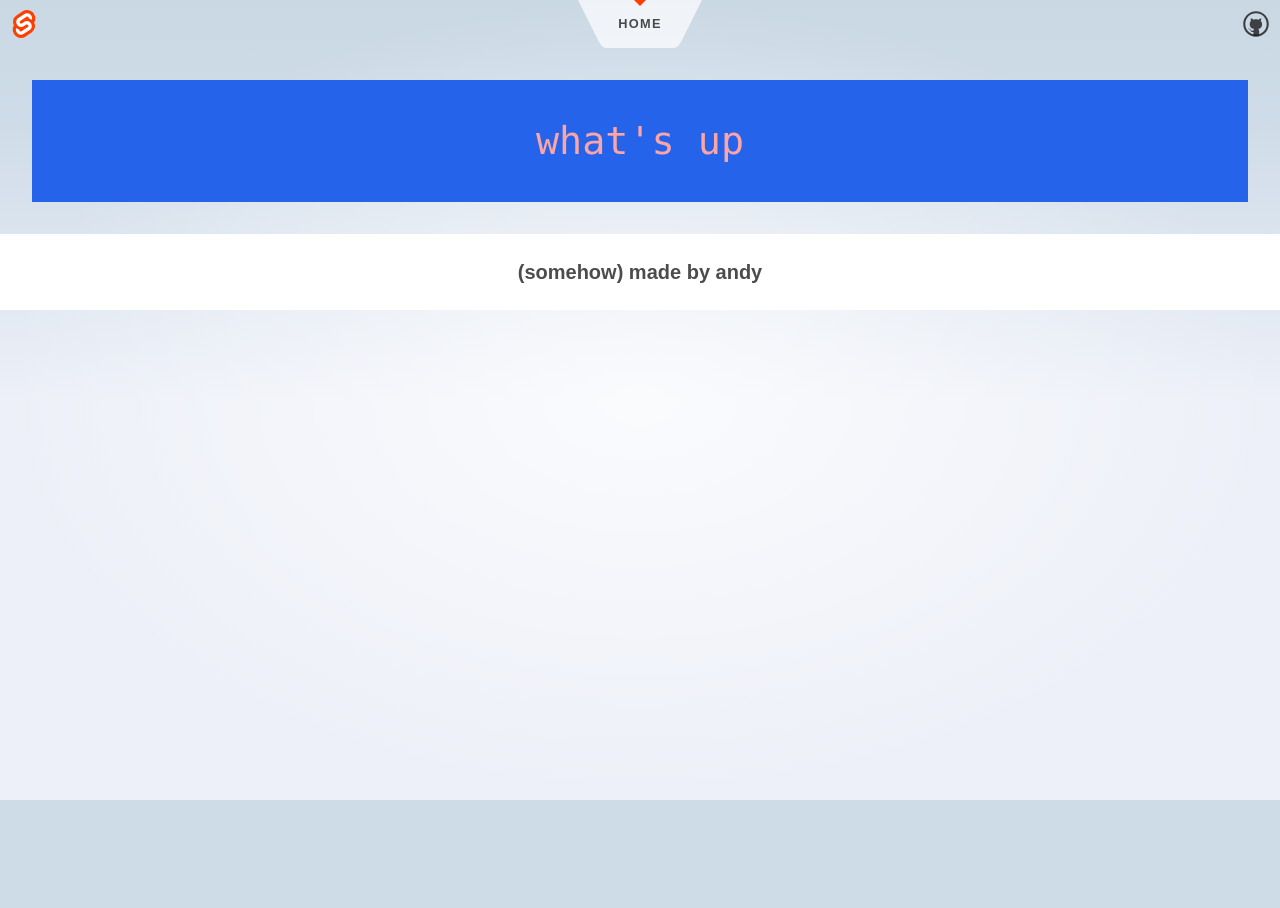
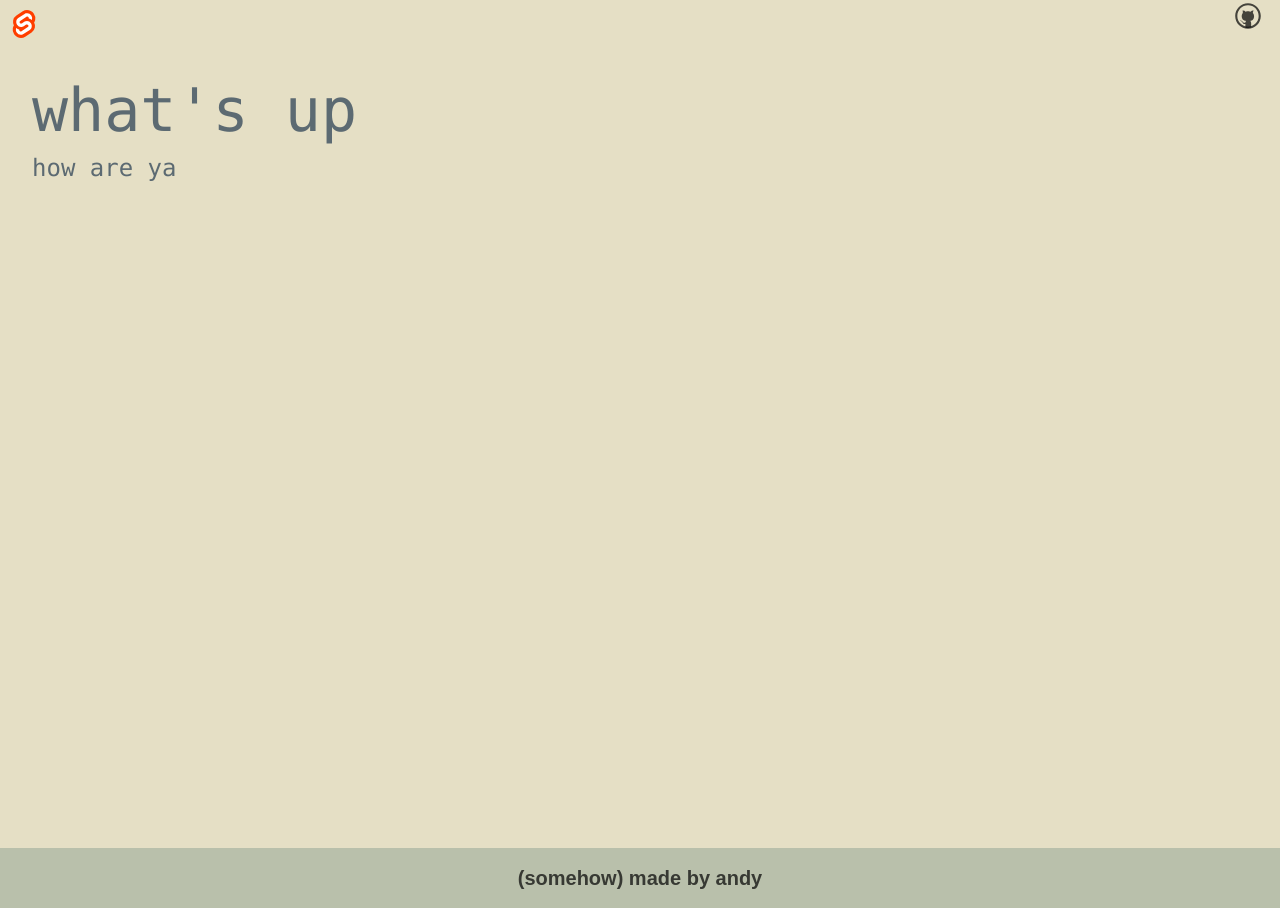
Before and after one commit to anirudhsridhar225/portfolio, a SvelteKit app: page / in a window 1280 px wide. Before the commit the page ends 800 px from the top, so only its background shows below. Built offline with nearby package versions, Linux system fonts and the light colour scheme.

Commit message:
some basic content

```diff
--- a/src/app.css
+++ b/src/app.css
@@ -19,93 +19,3 @@
 	font-family: var(--font-body);
 	color: var(--color-text);
 }
-
-body {
-	min-height: 100vh;
-	margin: 0;
-	background-attachment: fixed;
-	background-color: var(--color-bg-1);
-	background-size: 100vw 100vh;
-	background-image: radial-gradient(
-			50% 50% at 50% 50%,
-			rgba(255, 255, 255, 0.75) 0%,
-			rgba(255, 255, 255, 0) 100%
-		),
-		linear-gradient(180deg, var(--color-bg-0) 0%, var(--color-bg-1) 15%, var(--color-bg-2) 50%);
-}
-
-h1,
-h2,
-p {
-	font-weight: 400;
-}
-
-p {
-	line-height: 1.5;
-}
-
-a {
-	color: var(--color-theme-1);
-	text-decoration: none;
-}
-
-a:hover {
-	text-decoration: underline;
-}
-
-h1 {
-	font-size: 2rem;
-	text-align: center;
-}
-
-h2 {
-	font-size: 1rem;
-}
-
-pre {
-	font-size: 16px;
-	font-family: var(--font-mono);
-	background-color: rgba(255, 255, 255, 0.45);
-	border-radius: 3px;
-	box-shadow: 2px 2px 6px rgb(255 255 255 / 25%);
-	padding: 0.5em;
-	overflow-x: auto;
-	color: var(--color-text);
-}
-
-.text-column {
-	display: flex;
-	max-width: 48rem;
-	flex: 0.6;
-	flex-direction: column;
-	justify-content: center;
-	margin: 0 auto;
-}
-
-input,
-button {
-	font-size: inherit;
-	font-family: inherit;
-}
-
-button:focus:not(:focus-visible) {
-	outline: none;
-}
-
-@media (min-width: 720px) {
-	h1 {
-		font-size: 2.4rem;
-	}
-}
-
-.visually-hidden {
-	border: 0;
-	clip: rect(0 0 0 0);
-	height: auto;
-	margin: 0;
-	overflow: hidden;
-	padding: 0;
-	position: absolute;
-	width: 1px;
-	white-space: nowrap;
-}
--- a/src/routes/+layout.svelte
+++ b/src/routes/+layout.svelte
@@ -3,14 +3,14 @@
 	import Header from './Header.svelte';
 </script>
 
-<div class="app">
+<div class="bg-[#E5DFC5] min-h-screen">
 	<Header />
 
 	<main>
 		<slot />
 	</main>
 
-	<footer class="w-full text-center bg-white p-6">
+	<footer class="w-full text-center bg-[#B9C0AB] p-4">
 		<p class=" text-xl font-semibold">(somehow) made by andy</p>
 	</footer>
 </div>
--- a/src/routes/+page.svelte
+++ b/src/routes/+page.svelte
@@ -2,10 +2,11 @@
 	</script>
 
 <svelte:head>
-	<title>Home</title>
-	<meta name="description" content="Svelte demo app" />
+	<title>My Portfolio</title>
+	<meta name="andy-portfolio" content="Andy's Potfolio Website" />
 </svelte:head>
 
-<section>
-  <h1 class="bg-blue-600 p-8 m-8 text-red-300 font-mono">what's up</h1>
+<section class="min-h-screen">
+  <p class="p-8 pb-0 text-[#5C6A72] font-mono text-6xl">what's up</p>
+  <p class="p-8 pt-3 text-[#5C6A72] font-mono text-2xl">how are ya</p>
 </section>
--- a/src/routes/Header.svelte
+++ b/src/routes/Header.svelte
@@ -1,123 +1,18 @@
 <script>
-	import { page } from '$app/stores';
+	import github from '$lib/images/github.svg';
 	import logo from '$lib/images/svelte-logo.svg';
-	import github from '$lib/images/github.svg';
 </script>
 
-<header>
-	<div class="corner">
-		<a href="https://kit.svelte.dev">
-			<img src={logo} alt="SvelteKit" />
+<header class="flex justify-between">
+	<div class="w-12 h-12">
+		<a href="https://kit.svelte.dev" class="flex items-center justify-center w-full h-full">
+			<img src={logo} alt="SvelteKit" class="w-8 h-8 object-contain" />
 		</a>
 	</div>
 
-	<nav>
-		<svg viewBox="0 0 2 3" aria-hidden="true">
-			<path d="M0,0 L1,2 C1.5,3 1.5,3 2,3 L2,0 Z" />
-		</svg>
-		<ul>
-			<li aria-current={$page.url.pathname === '/' ? 'page' : undefined}>
-				<a href="/">Home</a>
-			</li>
-		</ul>
-		<svg viewBox="0 0 2 3" aria-hidden="true">
-			<path d="M0,0 L0,3 C0.5,3 0.5,3 1,2 L2,0 Z" />
-		</svg>
-	</nav>
-
-	<div class="corner">
-		<a href="https://github.com/sveltejs/kit">
-			<img src={github} alt="GitHub" />
+	<div class="w-12 h-12">
+		<a href="https://github.com/shotoyaar" target="flex items-center justify-center w-full h-full">
+			<img src={github} alt="GitHub" class="w-8 h-8 object-contain" />
 		</a>
 	</div>
 </header>
-
-<style>
-	header {
-		display: flex;
-		justify-content: space-between;
-	}
-
-	.corner {
-		width: 3em;
-		height: 3em;
-	}
-
-	.corner a {
-		display: flex;
-		align-items: center;
-		justify-content: center;
-		width: 100%;
-		height: 100%;
-	}
-
-	.corner img {
-		width: 2em;
-		height: 2em;
-		object-fit: contain;
-	}
-
-	nav {
-		display: flex;
-		justify-content: center;
-		--background: rgba(255, 255, 255, 0.7);
-	}
-
-	svg {
-		width: 2em;
-		height: 3em;
-		display: block;
-	}
-
-	path {
-		fill: var(--background);
-	}
-
-	ul {
-		position: relative;
-		padding: 0;
-		margin: 0;
-		height: 3em;
-		display: flex;
-		justify-content: center;
-		align-items: center;
-		list-style: none;
-		background: var(--background);
-		background-size: contain;
-	}
-
-	li {
-		position: relative;
-		height: 100%;
-	}
-
-	li[aria-current='page']::before {
-		--size: 6px;
-		content: '';
-		width: 0;
-		height: 0;
-		position: absolute;
-		top: 0;
-		left: calc(50% - var(--size));
-		border: var(--size) solid transparent;
-		border-top: var(--size) solid var(--color-theme-1);
-	}
-
-	nav a {
-		display: flex;
-		height: 100%;
-		align-items: center;
-		padding: 0 0.5rem;
-		color: var(--color-text);
-		font-weight: 700;
-		font-size: 0.8rem;
-		text-transform: uppercase;
-		letter-spacing: 0.1em;
-		text-decoration: none;
-		transition: color 0.2s linear;
-	}
-
-	a:hover {
-		color: var(--color-theme-1);
-	}
-</style>
```
